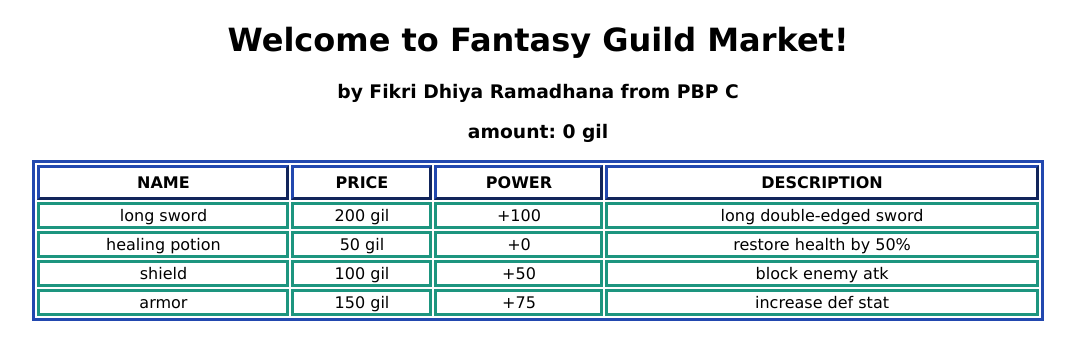
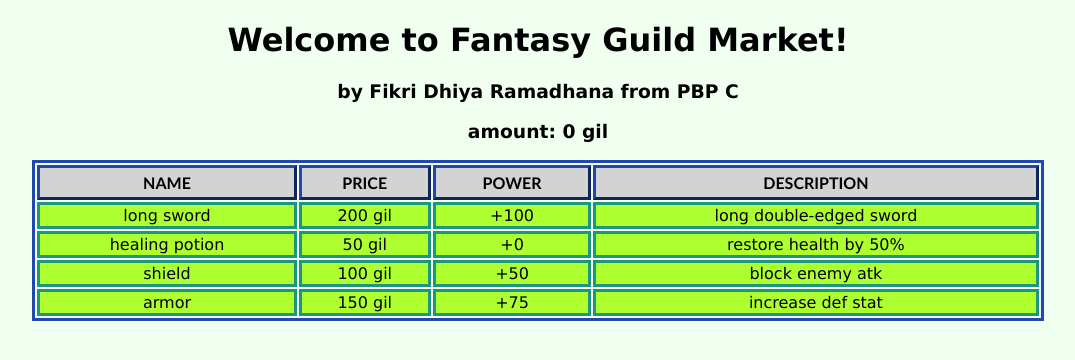
Before and after one commit to fikrirmdhna/fantasy-guild-market, a Django app: page /main/ in a window 1280 px wide. Shown: the top 360 px of the page, without its empty margins (102-1177 px from the left). Run offline with Django 4.2, Linux system fonts and the light colour scheme.

Commit message:
update main.html

```diff
--- a/main/templates/main.html
+++ b/main/templates/main.html
@@ -7,8 +7,13 @@
     <title>Inventory App</title>
     <style>
         div{
+            font-family: 'Lucida Sans', 'Lucida Sans Regular', 'Lucida Grande', 'Lucida Sans Unicode', Geneva, Verdana, sans-serif;
+        }
+        h1{
             text-align: center;
-            font-family: 'Lucida Sans', 'Lucida Sans Regular', 'Lucida Grande', 'Lucida Sans Unicode', Geneva, Verdana, sans-serif;
+        }
+        h3{
+            text-align: center;
         }
         table {
             margin-left: auto;
@@ -20,10 +25,19 @@
             border-style: outset;
             border-color: rgb(34, 72, 175);
             padding: 5px;
+            background-color: lightgrey;
+            text-align: center;
+            font-family:  'Gill Sans', 'Gill Sans MT', Calibri, 'Trebuchet MS', sans-serif;;
         }
         td{
             border-style: solid;
             border-color: rgb(29, 149, 127);
+            background-color:greenyellow;
+            text-align: center;
+        }
+        body{
+            background-color:honeydew;
+            background-blend-mode: difference;
         }
     </style>
 </head>
@@ -49,5 +63,5 @@
         {% endfor %}
     </table>
 </body>
+</div>
 </html>
-</div>
```
